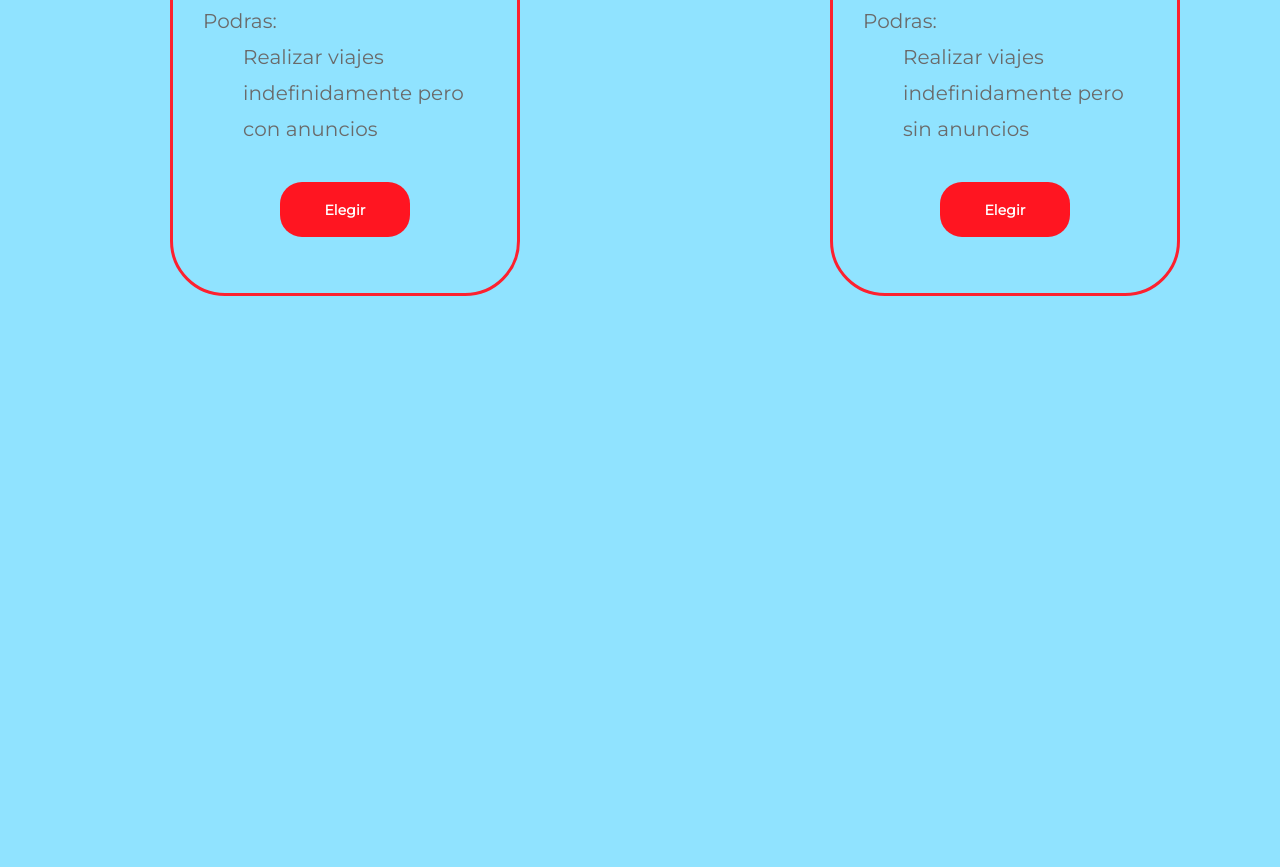
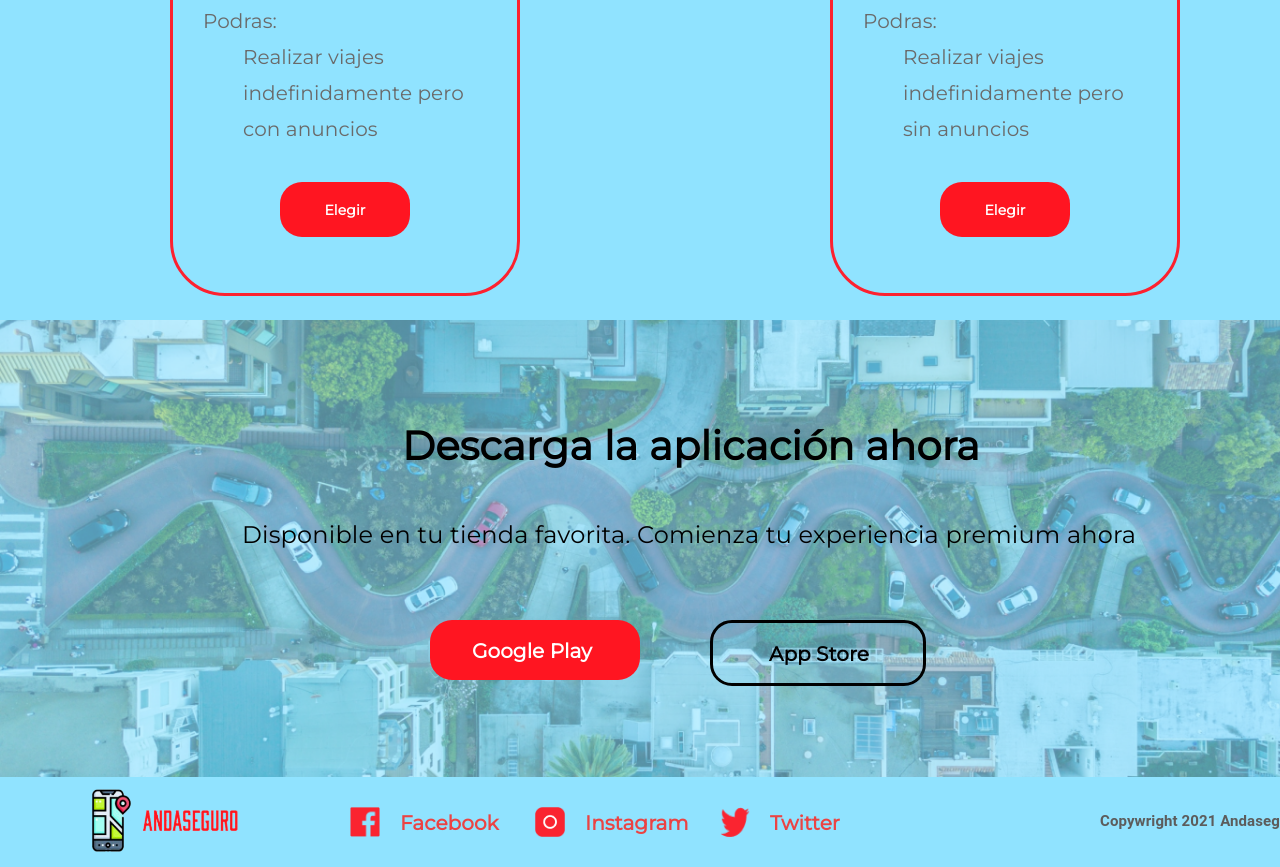
Before and after one commit to FrancoCarrillo/AndaSeguro, a plain HTML site: page index.html in a window 1280 px wide. Shown: the part 2176-3043 px from the top of the page. Before the commit the page ends 2496 px from the top, so only its background shows below. Drawn offline with Linux system fonts and the light colour scheme.

Commit message:
se termino el diseño del landing page

```diff
--- a/CSS/style.css
+++ b/CSS/style.css
@@ -436,7 +436,6 @@ nav
     position: relative;
     top: 10px;
 
-
     font-family: Montserrat;
     font-weight: bold;
     font-size: 14px;
@@ -446,7 +445,190 @@ nav
 
     color: #FFFFFF;
 }
+
+.SeccionDescargar
+{
+    position: absolute;
+    top: 2496px;
+    height: 457px;
+}
+.imagen-Descargar
+{
+    width: 1349px;
+    height: 457px;
+}
+.Titulo1-Descargar
+{
+    position: absolute;
+    top: 70px;
+    left: 402px;
+
+    font-family: Montserrat;
+    font-weight: bold;
+    font-size: 40px;
+    line-height: 57px;
+    letter-spacing: 0.2px;
+    color: #000000;
+}
+.Titulo2-Descargar
+{
+    position: absolute;
+    top: 180px;
+    left: 242px;
+
+    font-family: Montserrat;
+    font-weight: 500;
+    font-size: 24px;
+    line-height: 38px;
+
+    letter-spacing: 0.2px;
+
+    color: #000000;
+}
+.PlayStore-Descargar
+{
+    position: absolute;
+    width: 210px;
+    height: 60px;
+    left: 430px;
+    top: 300px;
+
+    background: #FF1521;
+    border-radius: 22px;
+}
+.PlayStore-Titulo
+{
+    position: absolute;
+    left: 42px;
+    font-family: Montserrat;
+    font-weight: bold;
+    font-size: 20px;
+    line-height: 36px;
+    letter-spacing: 0.1px;
+    color: #FFFFFF;
+}
+.Appstore-Descargar
+{
+    position: absolute;
+    width: 210px;
+    height: 60px;
+    left: 710px;
+    top: 300px;
+
+    border: solid 3px black;
+    border-radius: 22px;
+}
+.Appstore-Titulo
+{
+    position: absolute;
+    left: 56px;
+    font-family: Montserrat;
+    font-weight: bold;
+    font-size: 20px;
+    line-height: 36px;
+    letter-spacing: 0.1px;
+    color: #000000;
+}
+
 footer
 {
-     background: #90E3FF;
+    position: absolute;
+    height: 90px;
+    top: 2953px;
+
 }
+.imagen-logotipo
+{
+    position: absolute;
+    top: 10px;
+    left: 85px;
+    width: 160px;
+    height: 66px;
+}
+.imagen-facebook
+{
+    position: absolute;
+    top: 30px;
+    left: 350px;
+
+    width: 30px;
+    height: 30px;
+}
+.titulo-facebook
+{
+    position: absolute;
+    top: 15px;
+    left: 400px;
+
+    font-family: Montserrat;
+    font-style: normal;
+    font-weight: bold;
+    font-size: 20px;
+    line-height: 36px;
+    letter-spacing: 0.1px;
+    color: #EB4343;
+}
+.imagen-ig
+{
+    position: absolute;
+    top: 30px;
+    left: 535px;
+
+    width: 30px;
+    height: 30px;
+}
+.titulo-ig
+{
+    position: absolute;
+    top: 15px;
+    left: 585px;
+
+    font-family: Montserrat;
+    font-style: normal;
+    font-weight: bold;
+    font-size: 20px;
+    line-height: 36px;
+    letter-spacing: 0.1px;
+
+    color: #EB4343;
+}
+.imagen-twitter
+{
+    position: absolute;
+    top: 30px;
+    left: 720px;
+
+    width: 30px;
+    height: 30px;
+}
+.titulo-twitter
+{
+    position: absolute;
+    top: 15px;
+    left: 770px;
+
+    font-family: Montserrat;
+    font-style: normal;
+    font-weight: bold;
+    font-size: 20px;
+    line-height: 36px;
+    letter-spacing: 0.1px;
+
+    color: #EB4343;
+}
+.copywright
+{
+    position: relative;
+    top: 25px;
+    left: 1100px;
+
+    font-family: Roboto;
+    font-weight: bold;
+    font-size: 15px;
+    line-height: 18px;
+
+    text-align: right;
+    letter-spacing: 0.1px;
+
+    color: #5C5C5C;
+}
--- a/index.html
+++ b/index.html
@@ -93,14 +93,29 @@
             </div>
         </div>
    <!--DESCARGAR-->
-        <div class="Descargar">
-
+        <div class="SeccionDescargar">
+            <img class="imagen-Descargar" src="img/calle2.png">
+            <h1 class="Titulo1-Descargar">Descarga la aplicación ahora</h1>
+            <h1 class="Titulo2-Descargar">Disponible en tu tienda favorita. Comienza tu experiencia premium ahora</h1>
+            <div class="PlayStore-Descargar">
+                <h1 class="PlayStore-Titulo">Google Play</h1>
+            </div>
+            <div class="Appstore-Descargar">
+                <h1 class="Appstore-Titulo">App Store</h1>
+            </div>
         </div>
 
     </main>
    <!--PIE-->
     <footer class="pie-pagina">
-
+        <img class="imagen-logotipo" src="img/logo.png">
+        <img class="imagen-facebook" src="img/facebook.png">
+        <img class="imagen-ig" src="img/instagram.png">
+        <img class="imagen-twitter" src="img/twiter.png">
+        <h1 class="copywright">Copywright 2021 Andaseguro.com</h1>
+        <h1 class="titulo-facebook">Facebook</h1>
+        <h1 class="titulo-ig">Instagram</h1>
+        <h1 class="titulo-twitter">Twitter</h1>
     </footer>
 
    <!--ENCABEZADO-->
@@ -115,7 +130,5 @@
        <h1 class="Descargar">Descarga</h1>
    </nav>
 
-<!--<img src="img/mapa.png">-->
-
 </body>
 </html>
```
Also changed, not shown: 1 other file.
